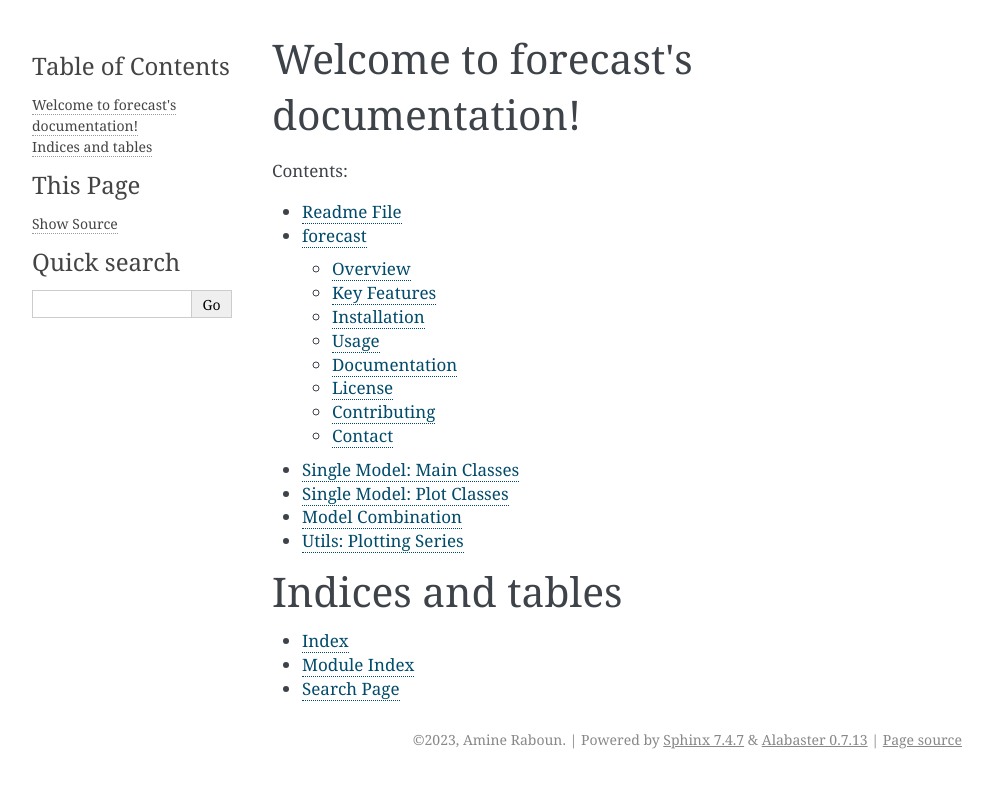
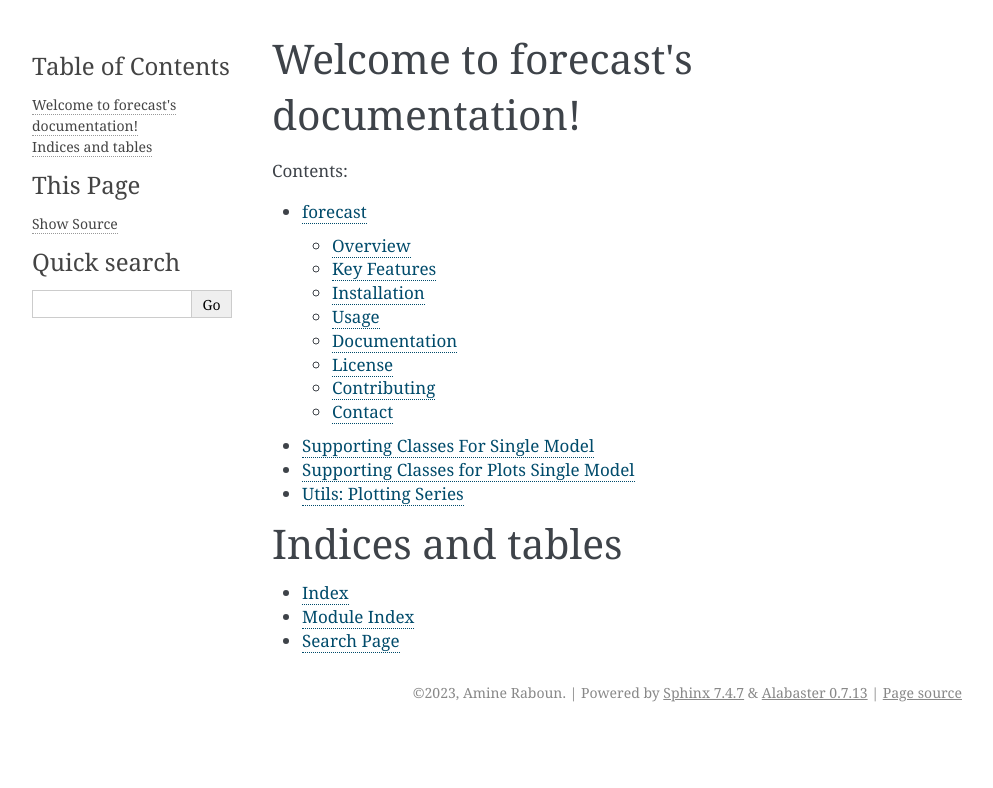
Before and after one commit to amineraboun/forecast, a Sphinx documentation site: the page built from docs/index.rst, in a window 1280 px wide. Shown: the top 788 px of the page, without its empty margins (148-1141 px from the left). Built offline with Sphinx 7.4.7, drawn with Linux system fonts in a browser that asks for light colours.

Commit message:
new doc layout

```diff
--- a/docs/forecast.rst
+++ b/docs/forecast.rst
@@ -1,17 +1,26 @@
-Single Model: Main Classes
---------------------------
+
+# Main Forecast Classes
+
+## Single Model
 
 .. autoclass:: forecast.forecast.Forecast
    :members:
 
+## Model Combination
+
+.. autoclass:: forecast.model_select.ForecastModelSelect
+   :members:
+
+Supporting Classes For Single Model
+-----------------------------------
 .. autoclass:: forecast.forecast.ForecastFit
    :members:
 
 .. autoclass:: forecast.forecast.ForecastEval
    :members:
 
-Single Model: Plot Classes
---------------------------
+Supporting Classes for Plots Single Model
+-----------------------------------------
 .. autoclass:: forecast.forecast.ForecastPlot
    :members:
 
@@ -21,10 +30,6 @@ Single Model: Plot Classes
 .. autoclass:: forecast.forecast.ForecastEvalPlot
    :members:
 
-Model Combination
------------------
-.. autoclass:: forecast.model_select.ForecastModelSelect
-   :members:
 
 Utils: Plotting Series
 ----------------------
--- a/docs/index.rst
+++ b/docs/index.rst
@@ -13,6 +13,8 @@ Welcome to forecast's documentation!
    readme
    forecast
 
+
+
 Indices and tables
 ==================
 
--- a/docs/readme.rst
+++ b/docs/readme.rst
@@ -1,4 +1,2 @@
-Readme File
-===========
 
 .. mdinclude:: ../README.md
```
Also changed, not shown: requirements.txt (deleted, +0 -124 lines), 13 other files.
